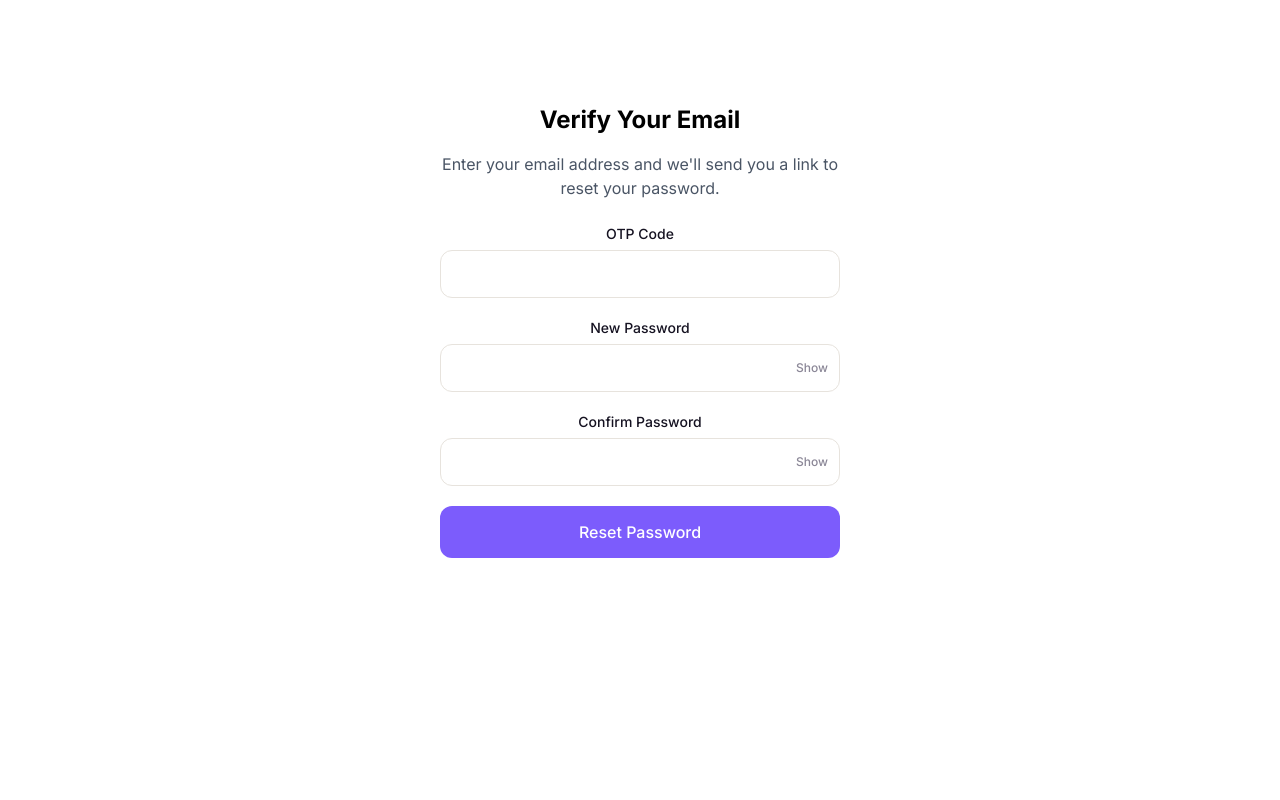
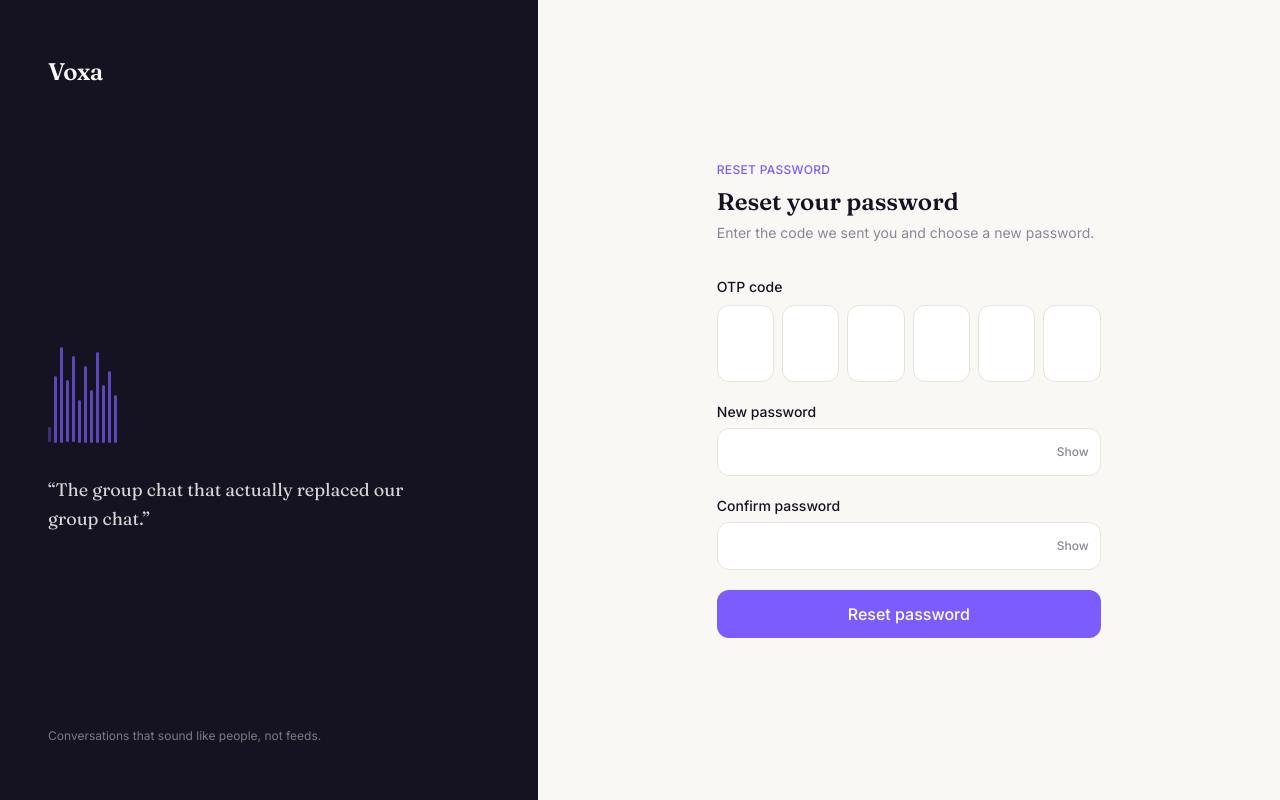
Before and after one commit to scalable-notification-feed-engine-org/scalable-notification-feed-engine-web-client, a Next.js app: page /reset-password in a window 1280 px wide. Built offline with nearby package versions, Linux system fonts and the light colour scheme.

Commit message:
refactor(auth): enhance reset password flow with OTP input

```diff
--- a/src/app/(auth)/reset-password/page.tsx
+++ b/src/app/(auth)/reset-password/page.tsx
@@ -1,9 +1,11 @@
 'use client'
 import React, { useState } from "react";
 import { useSearchParams, useRouter } from 'next/navigation';
+import OTPInput from "@/components/ui/OTPInput";
 import Input from "@/components/ui/Input";
 import Button from "@/components/ui/Button";
 import apiClient from "@/lib/api-client";
+import AuthLayout from "@/app/(auth)/AuthLayout";
 
 export default function ResetPasswordPage() {
     const searchParams = useSearchParams();
@@ -12,7 +14,7 @@ export default function ResetPasswordPage() {
 
     const [formData, setFormData] = useState({ otp: "", newPassword: "", confirmPassword: "" });
     const [loading, setLoading] = useState(false);
-    const [error, setError] = useState({otp: "", newPassword: "", confirmPassword: ""});
+    const [error, setError] = useState({ otp: "", newPassword: "", confirmPassword: "" });
     const [message, setMessage] = useState("");
     const [apiError, setApiError] = useState("");
 
@@ -20,22 +22,22 @@ export default function ResetPasswordPage() {
         e.preventDefault();
         setApiError("");
         let isValid = true;
-        const newErrors = {otp: "", newPassword: "", confirmPassword: "" };
+        const newErrors = { otp: "", newPassword: "", confirmPassword: "" };
 
-        if(!formData.otp){
+        if (!formData.otp) {
             newErrors.otp = "OTP is required";
             isValid = false;
-        }else if(isNaN((Number(formData.otp)))){
+        } else if (isNaN((Number(formData.otp)))) {
             newErrors.otp = "OTP must be a number";
             isValid = false
         }
 
-        if(!formData.newPassword){
+        if (!formData.newPassword) {
             newErrors.newPassword = "New password is required";
             isValid = false;
         }
 
-        if(!formData.confirmPassword){
+        if (!formData.confirmPassword) {
             newErrors.confirmPassword = "Confirm password is required";
             isValid = false;
         }
@@ -47,8 +49,7 @@ export default function ResetPasswordPage() {
 
         setError(newErrors)
 
-        if(isValid) {
-
+        if (isValid) {
             try {
                 setLoading(true);
                 await apiClient.post(`/users/visitors/reset-password`, {
@@ -58,9 +59,9 @@ export default function ResetPasswordPage() {
                 });
 
                 alert("Password reset successful! Please login.");
-                    await router.push("/login");
+                router.push("/login");
 
-            } catch (err) {
+            } catch (err:any) {
                 setApiError(err.response?.data?.message || "Invalid OTP or request expired.");
             } finally {
                 setLoading(false);
@@ -69,82 +70,59 @@ export default function ResetPasswordPage() {
     };
 
     return (
-        <div className="max-w-md mx-auto mt-20 p-6 bg-white rounded-xl text-center">
-            <h1 className="text-2xl font-bold mb-4">Verify Your Email</h1>
-            <p className="text-gray-600 mb-6">
-                Enter your email address and we&#39;ll send you a link to reset your password.
-            </p>
+        <AuthLayout
+            eyebrow="Reset password"
+            title="Reset your password"
+            description="Enter the code we sent you and choose a new password."
+        >
             {apiError && (
-                <div className="p-3 mb-4 text-sm text-red-700 bg-red-100 rounded-lg">
+                <div role="alert" className="p-3 mb-5 text-sm text-ember-text bg-ember-bg rounded-xl">
                     {apiError}
                 </div>
             )}
 
             {message ? (
-                <div className="p-4 mb-4 text-sm text-red-700 bg-green-100 rounded-lg">
+                <div role="alert" className="p-4 mb-4 text-sm text-[#712B13] bg-ember-bg rounded-xl">
                     {message}
                 </div>
-            ):
-
-            <form onSubmit={handleReset} className="space-y-4">
-                <Input
-                    label="OTP Code"
+            ) : (
+                <form onSubmit={handleReset}>
+                    <OTPInput
+                        label="OTP code"
                         value={formData.otp}
                         onChange={(e) => {
-                        setFormData({
-                            ...formData,
-                            otp: e.target.value,
-                        });
-
-                        if(error.otp) {
-                            setError({...error, otp: ""})
-                        }
-
+                            setFormData({ ...formData, otp: e.target.value });
+                            if (error.otp) setError({ ...error, otp: "" })
                         }}
                         id="otp"
                         error={error.otp}
-
                     />
                     <Input
-                    label="New Password"
+                        label="New password"
                         type="password"
                         value={formData.newPassword}
                         onChange={(e) => {
-                        setFormData({
-                            ...formData,
-                            newPassword: e.target.value,
-                        });
-
-                        if(error.newPassword) {
-                            setError({...error, newPassword: ""})
-                        }
-
+                            setFormData({ ...formData, newPassword: e.target.value });
+                            if (error.newPassword) setError({ ...error, newPassword: "" })
                         }}
                         id="new-password"
                         error={error.newPassword}
                     />
                     <Input
-                    label="Confirm Password"
+                        label="Confirm password"
                         type="password"
                         value={formData.confirmPassword}
                         onChange={(e) => {
-                        setFormData({
-                            ...formData,
-                            confirmPassword: e.target.value,
-                        });
-
-                        if(error.confirmPassword) {
-                            setError({...error, confirmPassword: ""})
-                        }
-
+                            setFormData({ ...formData, confirmPassword: e.target.value });
+                            if (error.confirmPassword) setError({ ...error, confirmPassword: "" })
                         }}
                         id="confirm-password"
                         error={error.confirmPassword}
                     />
 
-                <Button label="Reset Password" isLoading={loading} type="submit" className="h-13" />
+                    <Button label="Reset password" isLoading={loading} type="submit" />
                 </form>
-            }
-        </div>
+            )}
+        </AuthLayout>
     );
 }
```
Lines whose indentation alone changed are shown as unchanged.
